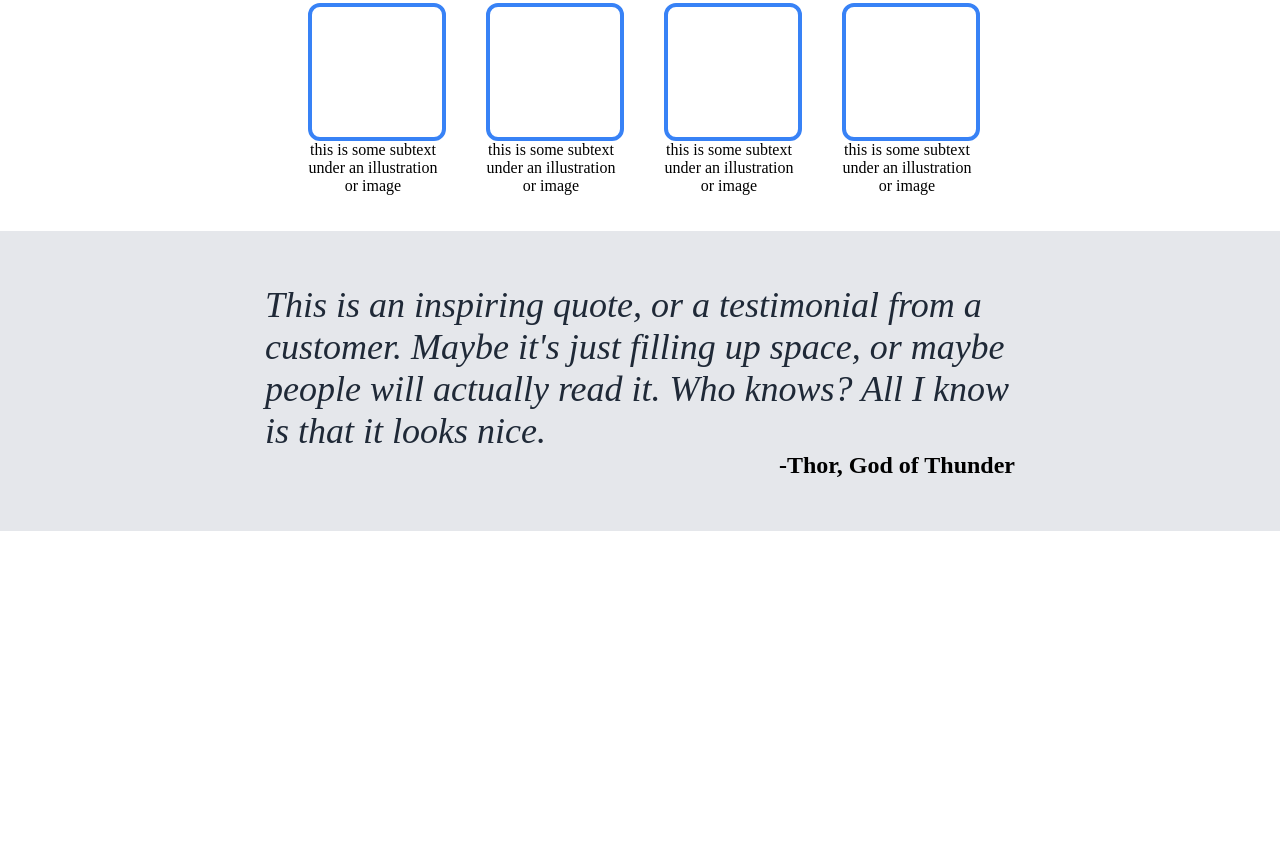
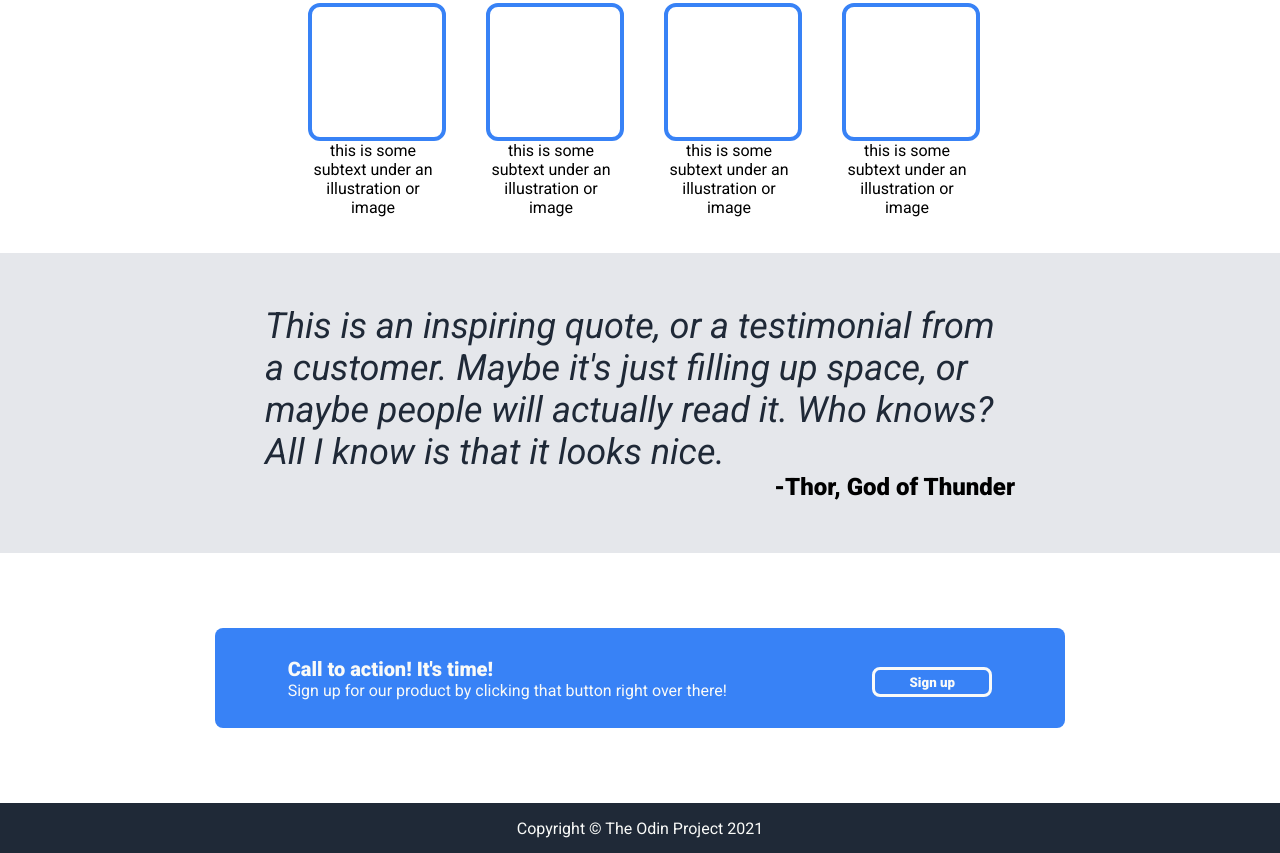
Before and after one commit to Kyyyb/odin-project-2, a plain HTML site: page index.html in a window 1280 px wide. Shown: the part 487-1340 px from the top of the page. Before the commit the page ends 1018 px from the top, so only its background shows below. Drawn offline with Linux system fonts and the light colour scheme.

Commit message:
Finish web page
Finished the web page by creating the bottom half and adding Roboto font

```diff
--- a/index.html
+++ b/index.html
@@ -4,6 +4,9 @@
         <meta charset="UTF-8">
         <title>Odin Project 2</title>
         <link rel="stylesheet" href="style.css">
+        <link rel="preconnect" href="https://fonts.googleapis.com">
+        <link rel="preconnect" href="https://fonts.gstatic.com" crossorigin>
+        <link href="https://fonts.googleapis.com/css2?family=Roboto:ital,wght@0,100..900;1,100..900&display=swap" rel="stylesheet">
     </head>
 
     <Body>
@@ -58,6 +61,20 @@
                     <div class="author">-Thor, God of Thunder</div>
                 </div>
             </div>
+
+            <div class="bottom">
+                <div class="call-to-action">
+                    <div class="call-wording">
+                        <p class="call-head">Call to action! It's time!</p>
+                        <p class="call-body">Sign up for our product by clicking that button right over there!</p>
+                    </div>
+                    <button class="sign-up">Sign up</button>
+                </div>
+            </div>
+
+            <div class="footer">
+                Copyright &copy; The Odin Project 2021
+            </div>
         </div>
     </Body>
 </html>
--- a/style.css
+++ b/style.css
@@ -1,4 +1,5 @@
 * {
+    font-family: Roboto;
     margin: 0;
     padding: 0;
 }
@@ -24,6 +25,7 @@ a,
 }
 
 .logo {
+    font-weight: 900;
     margin-left: 300px;
     font-size: 24px;
     color: #F9FAF8;
@@ -143,3 +145,42 @@ button {
     font-size: 24px;
     font-weight: 900;
 }
+
+.bottom {
+    display: flex;
+    justify-content: center;
+    align-items: center;
+    height: 250px;
+}
+
+.call-to-action {
+    color: #F9FAF8;
+    border-radius: 8px;
+    align-items: center;
+    background: #3882F6;
+    justify-content: space-around;
+    height: 100px;
+    width: 850px;
+    display: flex;
+}
+
+.call-head {
+    font-size: 20px;
+    font-weight: 900;
+}
+
+.sign-up {
+    font-weight: 900;
+    color: #F9FAF8;
+    border-style: solid;
+    border-color: #F9FAF8;
+}
+
+.footer {
+    color: #F9FAF8;
+    background: #1F2937;
+    display: flex;
+    justify-content: center;
+    align-items: center;
+    min-height: 50px;
+}
```
